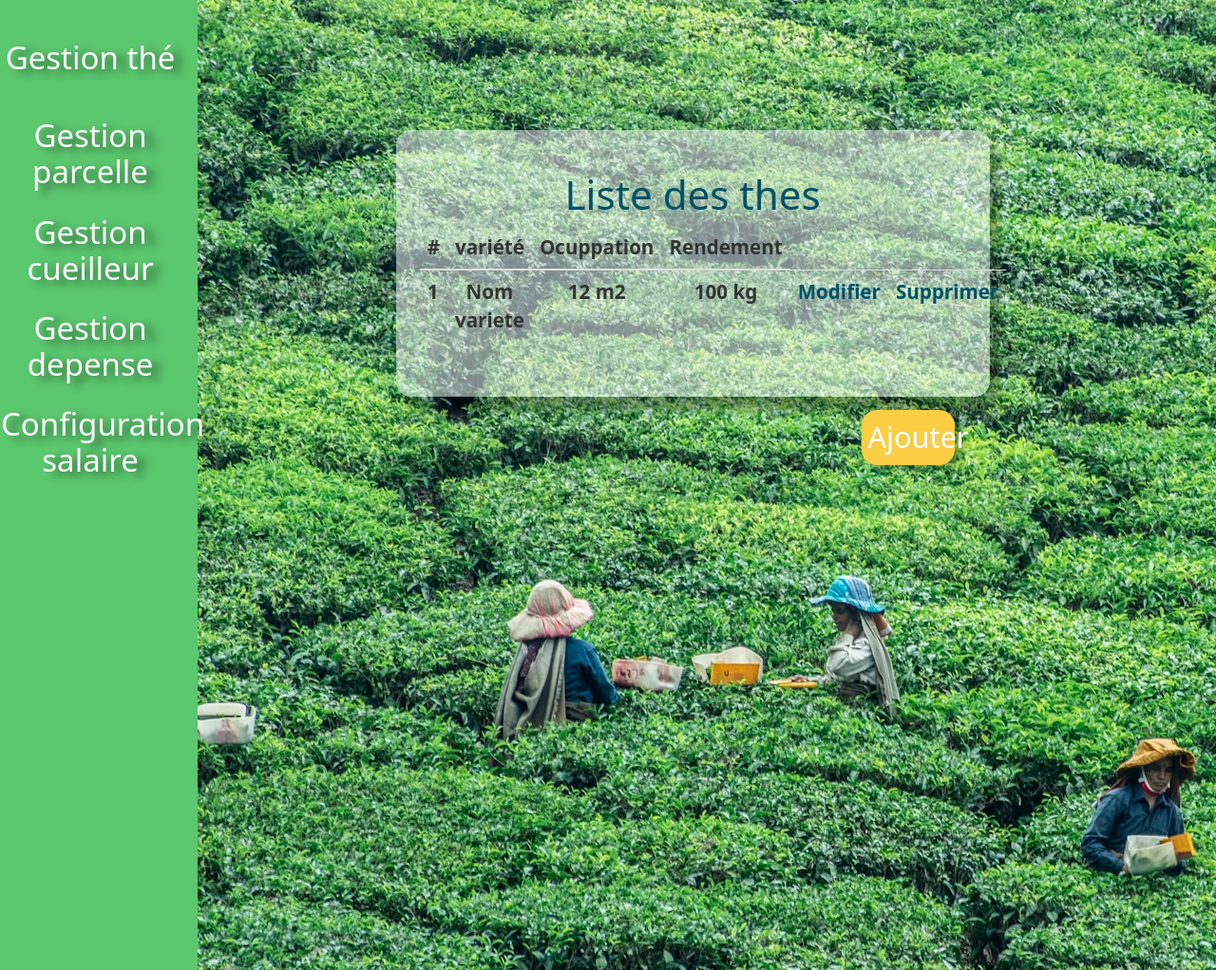
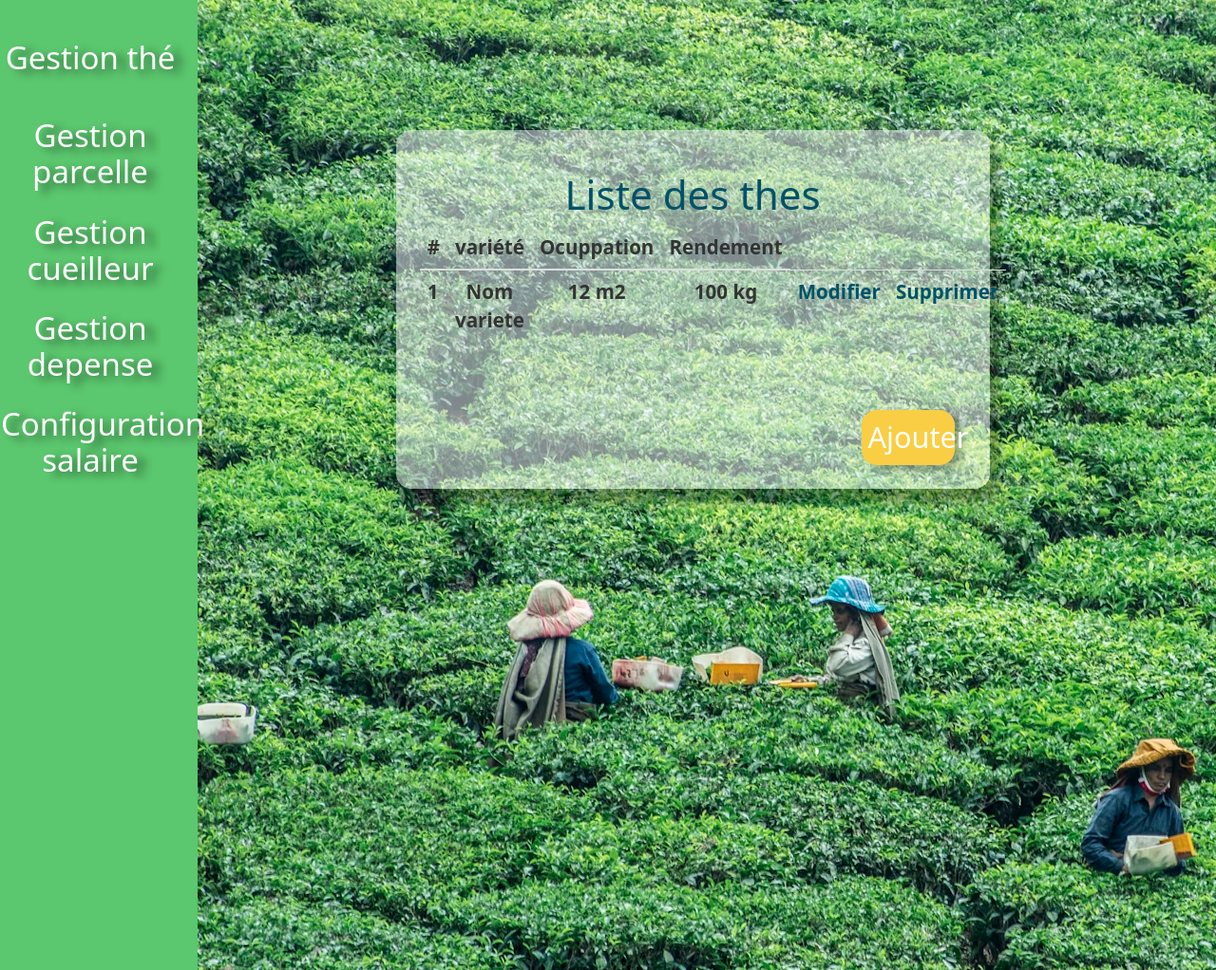
Before and after one commit to FifalianaRabary/the, a PHP site: page /pages/theGestion.php in a window 1280 px wide. Shown: the part 98-1120 px from the top of the page at 95% size. Run offline with PHP 8.4, Linux system fonts and the light colour scheme; tables that the repository leaves empty hold one stand-in row (values such as "Sample post").

Commit message:
modification pour fit content des listes
ny height tao anaty classe liste  isaky ny css insert rehetra natao fit-content daholo, amzay arakarak'lay contenu ny habeanlay div

```diff
--- a/assets/css/cssInsertCueilleur.css
+++ b/assets/css/cssInsertCueilleur.css
@@ -136,7 +136,7 @@ font-size: 147%;
 
 
 .liste{
-    height: 281px;
+    height: fit-content;
 padding: 2%;
 border-radius: 16px;
 background-color: rgba(255, 255, 255, 0.5);
--- a/assets/css/cssInsertDepense.css
+++ b/assets/css/cssInsertDepense.css
@@ -134,7 +134,7 @@ font-size: 147%;
 }
 
 .liste{
-    height: 281px;
+    height: fit-content;
 padding: 2%;
 border-radius: 16px;
 background-color: rgba(255, 255, 255, 0.5);
--- a/assets/css/cssInsertParcelle.css
+++ b/assets/css/cssInsertParcelle.css
@@ -136,7 +136,7 @@ font-size: 147%;
 
 
 .liste{
-    height: 281px;
+    height: fit-content;
 padding: 2%;
 border-radius: 16px;
 background-color: rgba(255, 255, 255, 0.5);
--- a/assets/css/cssInsertSalaire.css
+++ b/assets/css/cssInsertSalaire.css
@@ -137,7 +137,7 @@ font-size: 147%;
 
 
 .liste{
-    height: 281px;
+    height: fit-content;
 padding: 2%;
 border-radius: 16px;
 background-color: rgba(255, 255, 255, 0.5);
--- a/assets/css/cssTheInsert.css
+++ b/assets/css/cssTheInsert.css
@@ -137,7 +137,7 @@ font-size: 147%;
 
 
 .liste{
-    height: 281px;
+    height: fit-content;
 padding: 2%;
 border-radius: 16px;
 background-color: rgba(255, 255, 255, 0.5);
```
